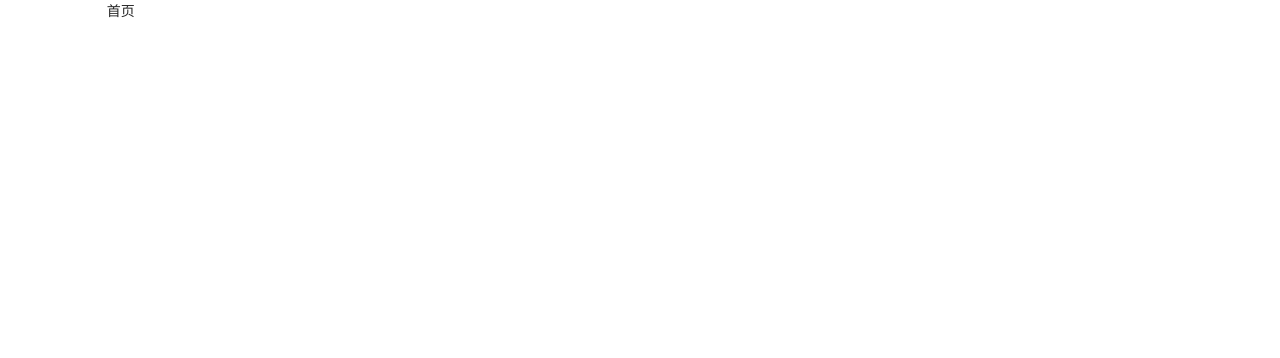
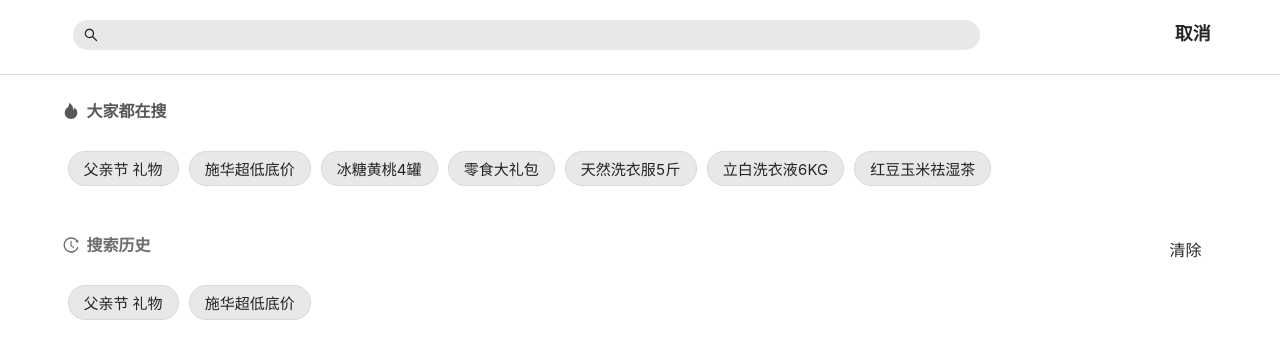
Before and after one commit to msp-hi/b2c_web_project, a React app: page / in a window 1280 px wide. Built offline with nearby package versions, Linux system fonts and the light colour scheme.

Commit message:
搜索页

```diff
--- a/src/components/mobile_search.js
+++ b/src/components/mobile_search.js
@@ -1,8 +1,10 @@
 import React from 'react'
 import ReactDOM from 'react-dom'
-import { Row, Col } from 'antd'
-import { Menu } from 'antd';
-import { Button } from 'antd';
+import { Row, Col, Menu, Space } from 'antd';
+
+import { Form, Input, Button, Divider, Tag } from 'antd';
+import { SearchOutlined, FireFilled, HistoryOutlined } from '@ant-design/icons';
+import '../css/style.css'
 
 
 
@@ -12,12 +14,50 @@ export default class Header extends React.Component {
 
         return (
             <div>
-                <Row>
-                    <Col span={2}></Col>
-                    <Col span={20}>
-                        首页
+                <Row className="header">
+                    <Col span={1}></Col>
+                    <Col span={17}>
+                    <Input className="input" prefix={<SearchOutlined />} bordered={false} />
                     </Col>
-                    <Col span={2}></Col>
+                    <Col span={5}><Button type='text' className="span"><span><b>取消</b></span></Button></Col>
+
+                    <Col span={1}></Col>
+                </Row>
+                <Divider className='ider'/>
+                <Row className='content'>
+                    <Col span={1}></Col>
+                    <Col span={22}>
+                        <span className='b' ><Space><FireFilled /><b>大家都在搜</b></Space></span>
+                        <br/>
+                        <br/>
+                        <div>
+                            <Tag className='tag'>&nbsp;&nbsp;父亲节 礼物&nbsp;&nbsp;</Tag>
+                            <Tag className='tag'>&nbsp;&nbsp;施华超低底价&nbsp;&nbsp;</Tag>
+                            <Tag className='tag'>&nbsp;&nbsp;冰糖黄桃4罐&nbsp;&nbsp;</Tag>
+                            <Tag className='tag'>&nbsp;&nbsp;零食大礼包&nbsp;&nbsp;</Tag>
+                            <Tag className='tag'>&nbsp;&nbsp;天然洗衣服5斤&nbsp;&nbsp;</Tag>
+                            <Tag className='tag'>&nbsp;&nbsp;立白洗衣液6KG&nbsp;&nbsp;</Tag>
+                            <Tag className='tag'>&nbsp;&nbsp;红豆玉米祛湿茶&nbsp;&nbsp;</Tag>
+                        </div>
+
+                    </Col>
+                    <Col span={1}></Col>
+                </Row>
+                <br/>
+                <Row className='footer'>
+                    <Col span={1}></Col>
+                    <Col span={22}>
+                        <span className='formerly' ><Space><HistoryOutlined /><b>搜索历史</b></Space></span>
+                        <Button type='text' className='but'>清除</Button>
+                        <br/>
+                        <br/>
+                        <div>
+                            <Tag className='tag'>&nbsp;&nbsp;父亲节 礼物&nbsp;&nbsp;</Tag>
+                            <Tag className='tag'>&nbsp;&nbsp;施华超低底价&nbsp;&nbsp;</Tag>
+                        </div>
+
+                    </Col>
+                    <Col span={1}></Col>
                 </Row>
             </div>
         )
--- /dev/null
+++ b/src/css/style.css
@@ -0,0 +1,47 @@
+.header{
+    width: 100%;
+    margin: 20px;
+}
+.input{
+    width: 350px;
+    height: 30px;
+    border-radius:17px;
+    text-align: left;
+    left: 20px;
+    background-color: #e9e7e7;
+}
+.span{
+    font-size: 18px;
+    margin-top: -5px;
+    margin-right: 20px;
+    float: right;
+}
+.ider{
+    background-color: #e9e7e7;
+}
+.b{
+    color: #585858;
+    font-size: 16px;
+}
+.formerly{
+    color: #6e6c6c;
+    font-size: 16px;
+}
+.but{
+    font-size: 16px;
+    float: right;
+}
+.tag{
+    height: 35px;
+    margin: 5px;
+    border-radius:17px;
+    font-size: 15px;
+    line-height: 35px;
+    background-color: #e9e7e7;
+}
+.content{
+    margin: 10px;
+}
+.footer{
+    margin: 10px;
+}
--- a/src/index.html
+++ b/src/index.html
@@ -3,7 +3,7 @@
 <head>
     <meta charset="UTF-8">
     <meta name="viewport" content="width=device-width, initial-scale=1.0">
-    <title>首页</title>
+    <title>搜索</title>
 </head>
 <body>
     <div id="root"></div>
```
